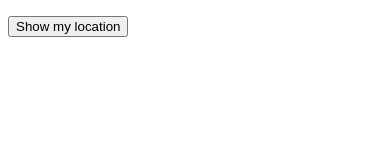
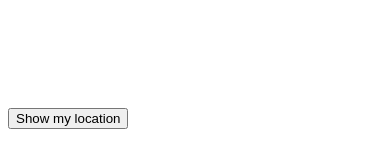
Before and after one commit to Ayrinn/ayrinn.github.io, a plain HTML site: page test_geo_api.html in a window 390 px wide. Drawn offline with Linux system fonts and the light colour scheme.

Commit message:
Fix layout for phones

```diff
--- a/test_geo_api.html
+++ b/test_geo_api.html
@@ -1,12 +1,13 @@
 <!DOCTYPE html>
-<html>
+<html style="height: 100%">
 
 <head>
+    <meta name="viewport" content="width=device-width, initial-scale=1">
     <meta http-equiv="Content-Type" content="text/html; charset=utf-8">
     <title>Test GEO API</title>
 </head>
 
-<body>
+<body style="height: 100%">
     <script type="text/javascript">
         function geoFindMe() {
             var output = document.getElementById("out");
@@ -33,6 +34,7 @@
         }
     </script>
 
+    <div style="height: 10%"></div>
     <p><button onclick="geoFindMe()">Show my location</button></p>
     <div id="out"></div>
 </body>
```
